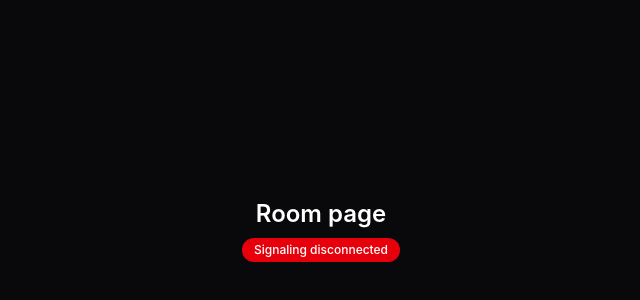
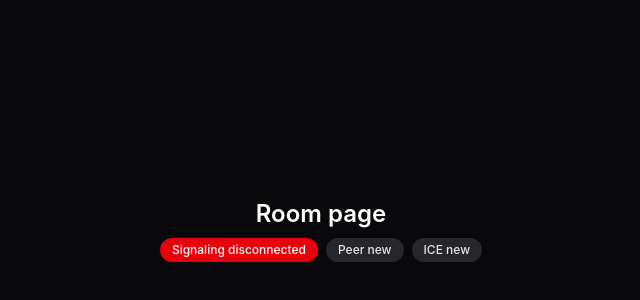
Before and after one commit to bhimanshukalra/webrtc-video-room-lab, a React (Vite) app in the folder web/: page /room/1 in a window 1280 px wide. Shown: the part 170-470 px from the top of the page, without its empty margins (319-959 px from the left). Built offline with nearby package versions, Linux system fonts and the light colour scheme; no server answers.

Commit message:
feat: add connection state management to PeerProvider and display in RoomPage

```diff
--- a/web/src/pages/Room.tsx
+++ b/web/src/pages/Room.tsx
@@ -21,12 +21,32 @@ const getControlButtonClassName = (isEnabled: boolean) =>
     isEnabled ? CONTROL_BUTTON_ON_CLASSNAME : CONTROL_BUTTON_OFF_CLASSNAME
   }`;
 
+const getConnectionStatusClassName = (
+  state: RTCPeerConnectionState | RTCIceConnectionState,
+) => {
+  const isConnected = state === 'connected' || state === 'completed';
+  const hasFailed =
+    state === 'failed' || state === 'disconnected' || state === 'closed';
+
+  if (isConnected) {
+    return 'rounded-full bg-emerald-500 px-3 py-1 text-xs font-medium text-zinc-950';
+  }
+
+  if (hasFailed) {
+    return 'rounded-full bg-red-600 px-3 py-1 text-xs font-medium text-white';
+  }
+
+  return 'rounded-full bg-zinc-800 px-3 py-1 text-xs font-medium text-zinc-200';
+};
+
 export const RoomPage = () => {
   const { socket, signalingState } = useSocket();
   const {
     peer,
+    connectionState,
     createOffer,
     createAnswer,
+    iceConnectionState,
     setRemoteAnswer,
     addIceCandidate,
     sendStream,
@@ -166,9 +186,17 @@ export const RoomPage = () => {
     <div className="flex min-h-screen flex-col items-center justify-center gap-6 bg-zinc-950 p-6 text-white">
       <div className="flex flex-col items-center gap-2">
         <h1 className="text-2xl font-semibold">Room page</h1>
-        <span className={signalingStatusClassName}>
-          Signaling {signalingState}
-        </span>
+        <div className="flex flex-wrap justify-center gap-2">
+          <span className={signalingStatusClassName}>
+            Signaling {signalingState}
+          </span>
+          <span className={getConnectionStatusClassName(connectionState)}>
+            Peer {connectionState}
+          </span>
+          <span className={getConnectionStatusClassName(iceConnectionState)}>
+            ICE {iceConnectionState}
+          </span>
+        </div>
       </div>
       {currentUserStream && <VideoPlayer mediaStream={currentUserStream} muted />}
       {currentUserStream && (
--- a/web/src/providers/PeerProvider.tsx
+++ b/web/src/providers/PeerProvider.tsx
@@ -22,6 +22,8 @@ interface PeerContextPayload {
   addIceCandidate: (candidate: RTCIceCandidateInit) => Promise<void>;
   sendStream: (stream: MediaStream | null) => void;
   remoteUserStream: MediaStream | null;
+  connectionState: RTCPeerConnectionState;
+  iceConnectionState: RTCIceConnectionState;
 }
 
 const STUN_SERVER_URLS = [
@@ -50,6 +52,10 @@ export const usePeer = () => {
 export const PeerProvider = ({ children }: PeerProviderProps) => {
   const [remoteUserStream, setRemoteUserStream] =
     useState<MediaStream | null>(null);
+  const [connectionState, setConnectionState] =
+    useState<RTCPeerConnectionState>('new');
+  const [iceConnectionState, setIceConnectionState] =
+    useState<RTCIceConnectionState>('new');
 
   const peer = useMemo(
     () =>
@@ -111,6 +117,36 @@ export const PeerProvider = ({ children }: PeerProviderProps) => {
     };
   }, [handleTrackEvent, peer]);
 
+  useEffect(() => {
+    const handleConnectionStateChange = () => {
+      setConnectionState(peer.connectionState);
+    };
+
+    const handleIceConnectionStateChange = () => {
+      setIceConnectionState(peer.iceConnectionState);
+    };
+
+    handleConnectionStateChange();
+    handleIceConnectionStateChange();
+
+    peer.addEventListener('connectionstatechange', handleConnectionStateChange);
+    peer.addEventListener(
+      'iceconnectionstatechange',
+      handleIceConnectionStateChange,
+    );
+
+    return () => {
+      peer.removeEventListener(
+        'connectionstatechange',
+        handleConnectionStateChange,
+      );
+      peer.removeEventListener(
+        'iceconnectionstatechange',
+        handleIceConnectionStateChange,
+      );
+    };
+  }, [peer]);
+
   return (
     <PeerContext.Provider
       value={{
@@ -121,6 +157,8 @@ export const PeerProvider = ({ children }: PeerProviderProps) => {
         addIceCandidate,
         sendStream,
         remoteUserStream,
+        connectionState,
+        iceConnectionState,
       }}
     >
       {children}
```
